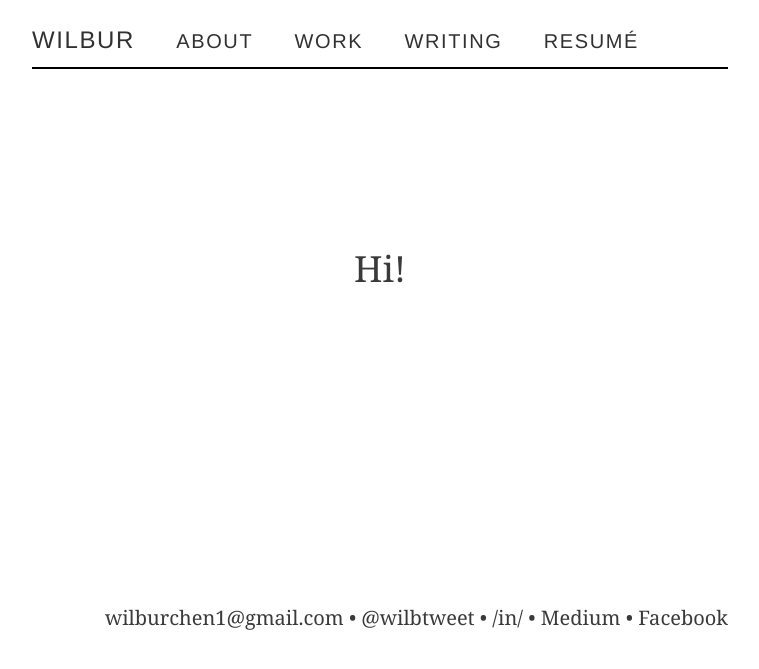
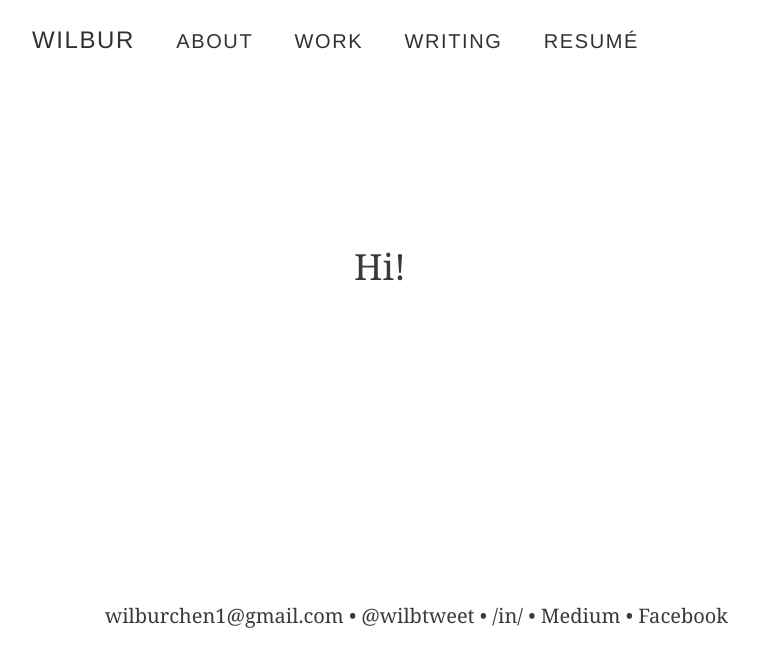
Before and after one commit to wilburc/wilburc.github.io, a Jekyll site: the page built from index.html, in a window 1280 px wide. Shown: the top 669 px of the page, without its empty margins (260-1019 px from the left). Built offline with Jekyll 4.4.1, drawn with Linux system fonts in a browser that asks for light colours; the list of posts is cut into pages by our own code.

Commit message:
Update _masthead.scss

```diff
--- a/_sass/_masthead.scss
+++ b/_sass/_masthead.scss
@@ -7,7 +7,7 @@
   padding-top:    1rem;
   padding-bottom: 0.5rem;
   margin-bottom: 2rem;
-  border-bottom:2px solid black;
+  // border-bottom:2px solid black;
 }
 
 .masthead-title {
```
